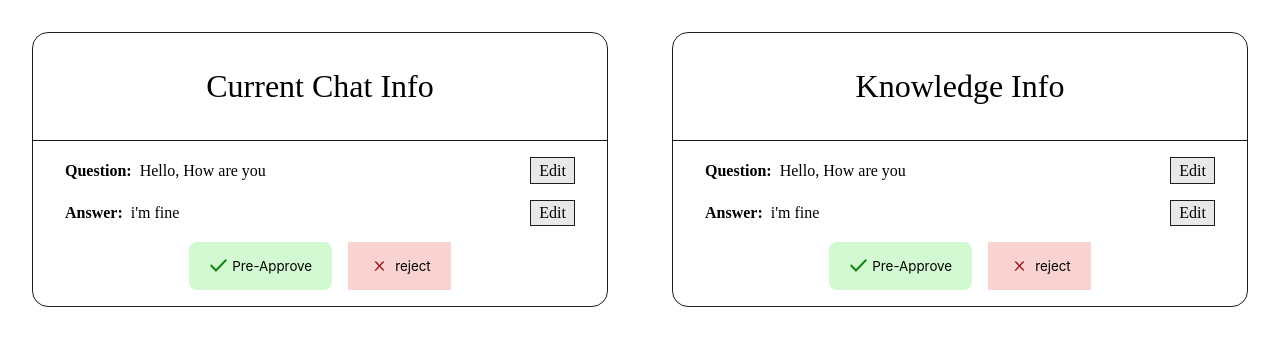
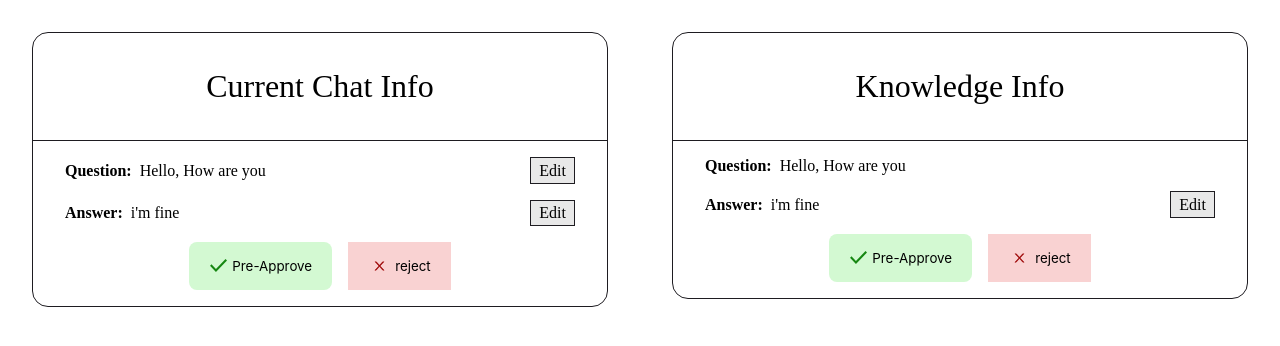
Before and after one commit to mjprod/admin-panel, a React (Create React App) app: page /modifyKnowledge in a window 1280 px wide. Shown: the top 346 px of the page. Built offline with nearby package versions, Linux system fonts and the light colour scheme; no server answers.

Commit message:
edit tag added is available or not

```diff
--- a/src/pages/modify/ModifyKnowledgePage.tsx
+++ b/src/pages/modify/ModifyKnowledgePage.tsx
@@ -6,7 +6,7 @@ const ModifyKnowledgePage = () => {
   return (
     <div className={style["main-container"]}>
       <ChatKnowledge type="Current Chat Info" />
-      <ChatKnowledge type="Knowledge Info" />
+      <ChatKnowledge type="Knowledge Info" isEditQuestionLocked={true} />
     </div>
   );
 };
--- a/src/pages/modify/components/ChatKnowledge.tsx
+++ b/src/pages/modify/components/ChatKnowledge.tsx
@@ -6,9 +6,13 @@ import CustomButton, {
 
 interface ChatKnowledgeProps {
   type: string;
+  isEditQuestionLocked?: boolean;
 }
 
-const ChatKnowledge: React.FC<ChatKnowledgeProps> = ({ type }) => {
+const ChatKnowledge: React.FC<ChatKnowledgeProps> = ({
+  type,
+  isEditQuestionLocked = false,
+}) => {
   const userQuestion = "Hello, How are you";
   const aiAnswer = "i'm fine";
 
@@ -29,7 +33,7 @@ const ChatKnowledge: React.FC<ChatKnowledgeProps> = ({ type }) => {
             <p className={style["question-title"]}>Question:</p>
             <p>{userQuestion}</p>
           </div>
-          {edit}
+          {!isEditQuestionLocked && <div>{edit}</div>}
         </div>
         <div className={style["block-container"]}>
           <div className={style["answer-block-container"]}>
--- a/src/style/style.css
+++ b/src/style/style.css
@@ -358,7 +358,7 @@ body {
   display: flex;
   flex-direction: row;
   flex-wrap: wrap;
-  justify-content: center;
+  justify-content: flex-end;
   gap: 0.5rem;
   & button {
     display: flex;
```
